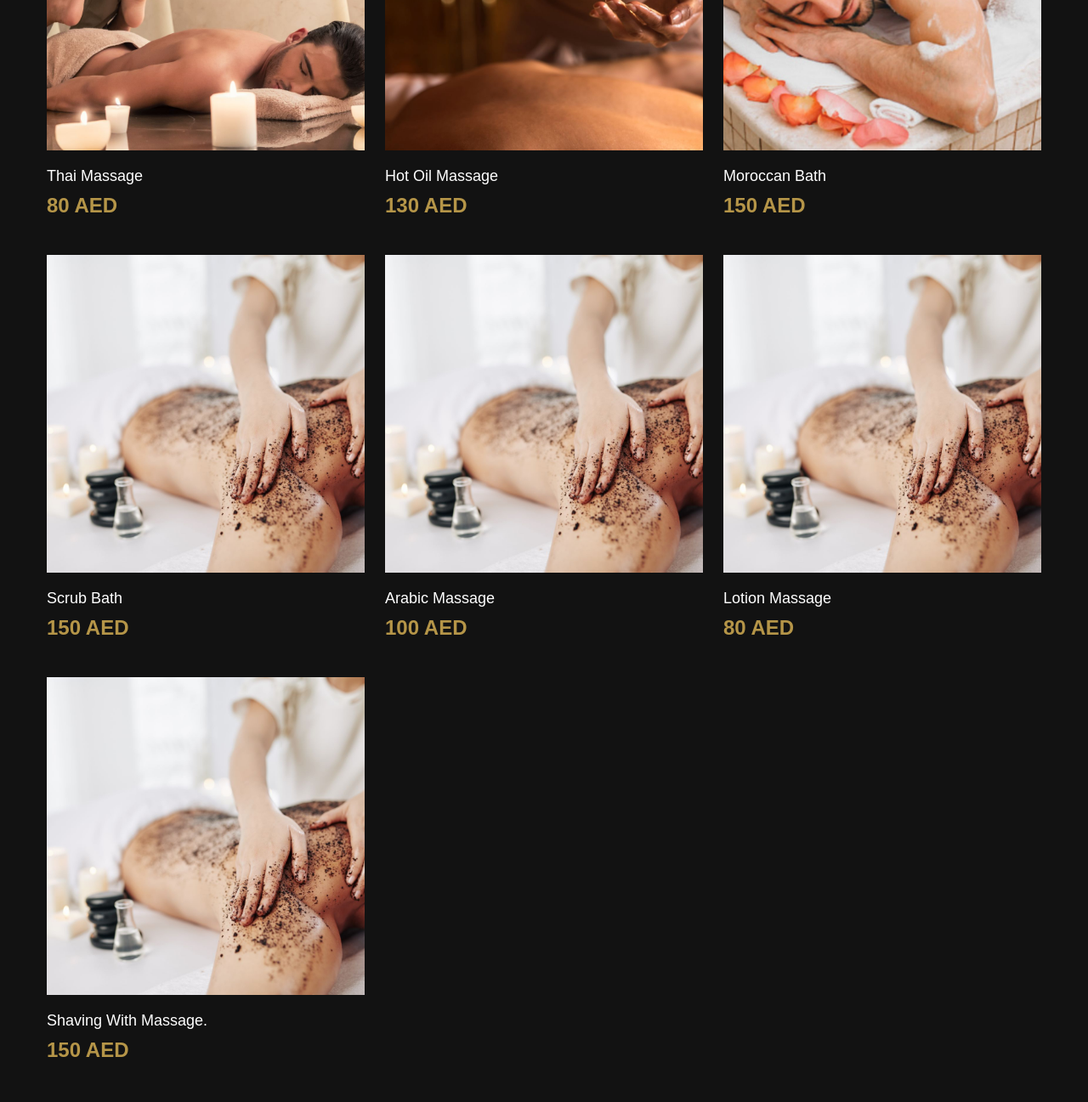
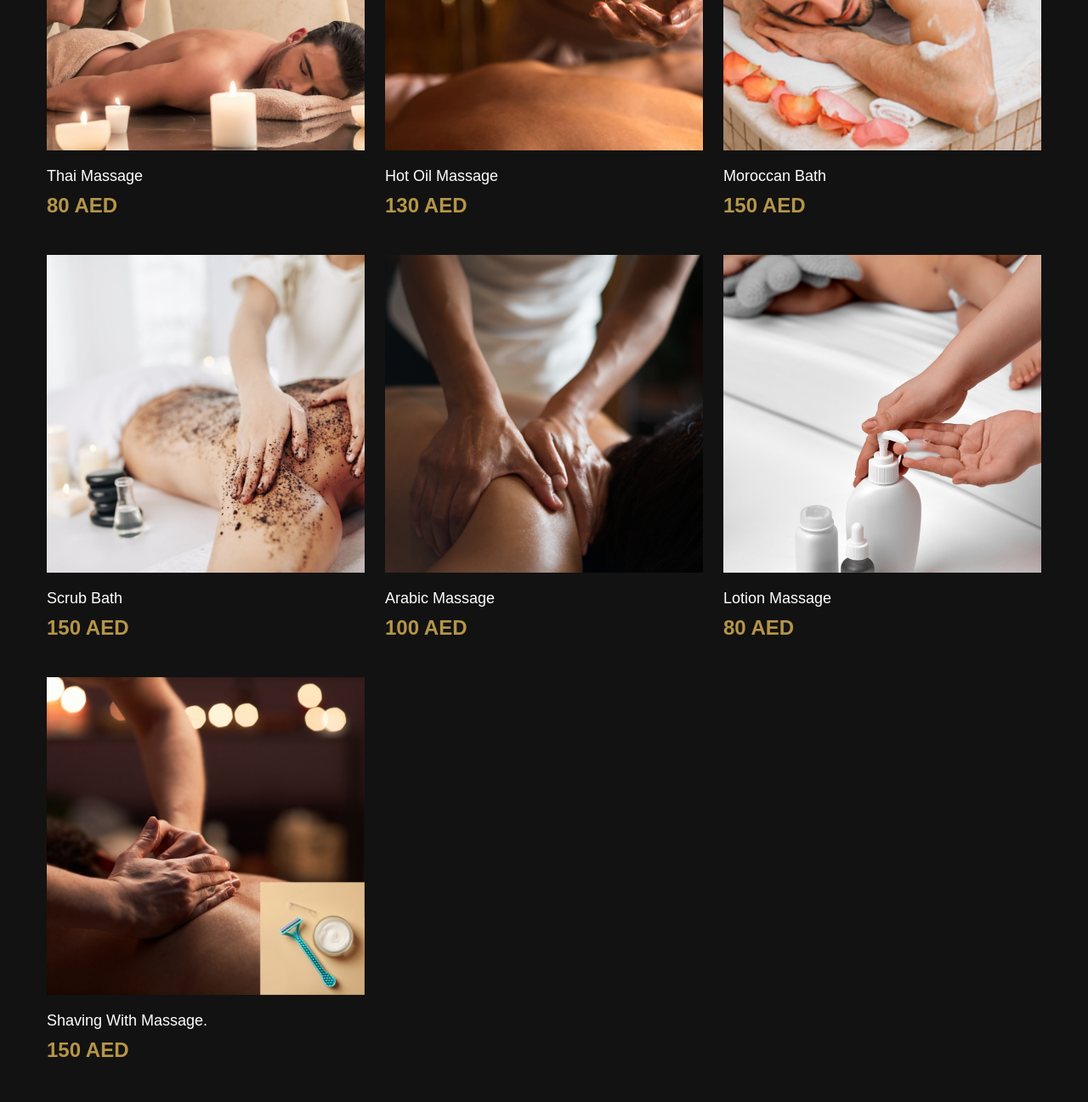
Before and after one commit to jazeempm567/alsabah, a plain HTML site: page index.html in a window 1280 px wide. Shown: the part 2038-3335 px from the top of the page at 85% size. Drawn offline with Linux system fonts and the light colour scheme; a web font is replaced by a local one.

Commit message:
photo changes

```diff
--- a/index.html
+++ b/index.html
@@ -342,7 +342,7 @@
                             <div class="ext-product-inner">
                                 <div class="ext-product-img">
                                     <a href="https://wa.me/971501631302">
-                                        <img src="assets/images/bodyscrub.jpg" alt="" class="ext-product-thumb">
+                                        <img src="assets/images/arabic-massage.jpg" alt="" class="ext-product-thumb">
                                     </a>
                                 </div>
                                 <div class="ext-product-info">
@@ -362,7 +362,7 @@
                             <div class="ext-product-inner">
                                 <div class="ext-product-img">
                                     <a href="https://wa.me/971501631302">
-                                        <img src="assets/images/bodyscrub.jpg" alt="" class="ext-product-thumb">
+                                        <img src="assets/images/lotion-massage.jpg" alt="" class="ext-product-thumb">
                                     </a>
                                 </div>
                                 <div class="ext-product-info">
@@ -382,7 +382,7 @@
                             <div class="ext-product-inner">
                                 <div class="ext-product-img">
                                     <a href="https://wa.me/971501631302">
-                                        <img src="assets/images/bodyscrub.jpg" alt="" class="ext-product-thumb">
+                                        <img src="assets/images/shaving-with-massage.jpg" alt="" class="ext-product-thumb">
                                     </a>
                                 </div>
                                 <div class="ext-product-info">
```
